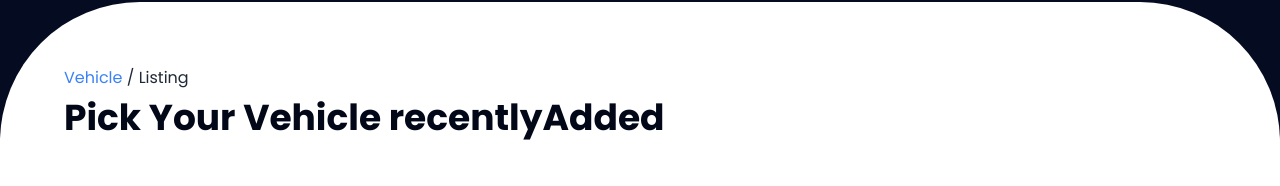
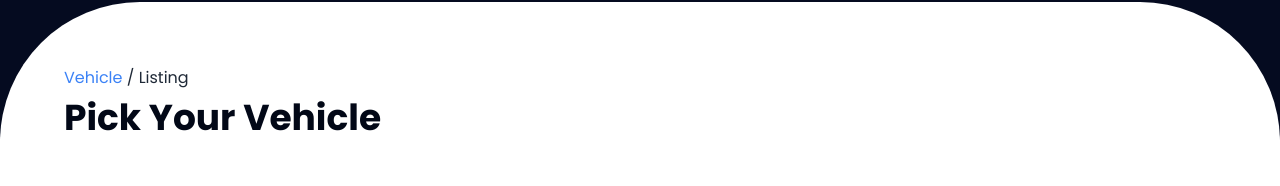
Before and after one commit to briozetta/speedik.in, a Next.js app: page /vehicle-list in a window 1280 px wide. Shown: the part 118-304 px from the top of the page. Built offline with nearby package versions, Linux system fonts and the light colour scheme; no server answers; the database is empty.

Commit message:
90 percentage completed

```diff
--- a/components/shared/SearchAndFilter.jsx
+++ b/components/shared/SearchAndFilter.jsx
@@ -23,7 +23,7 @@ export default function SearchAndFilter() {
             <span className="text-blue-500">Vehicle</span> / Listing
           </h4>
           <h1 className="font-bold text-2xl sm:text-4xl mt-2">
-            Pick Your Vehicle {vehicleFilter}
+            Pick Your Vehicle
           </h1>
         </header>
         <div className="mt-12 flex justify-between gap-6">
```
